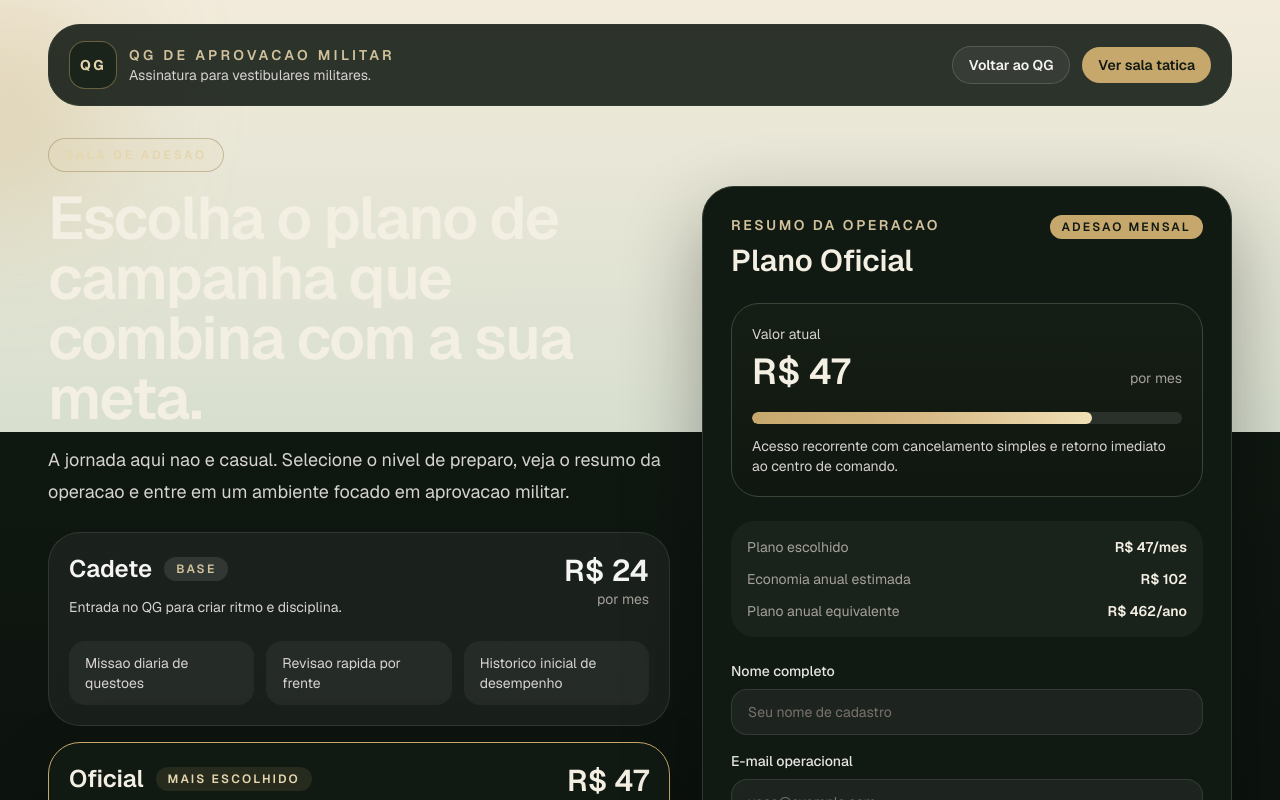
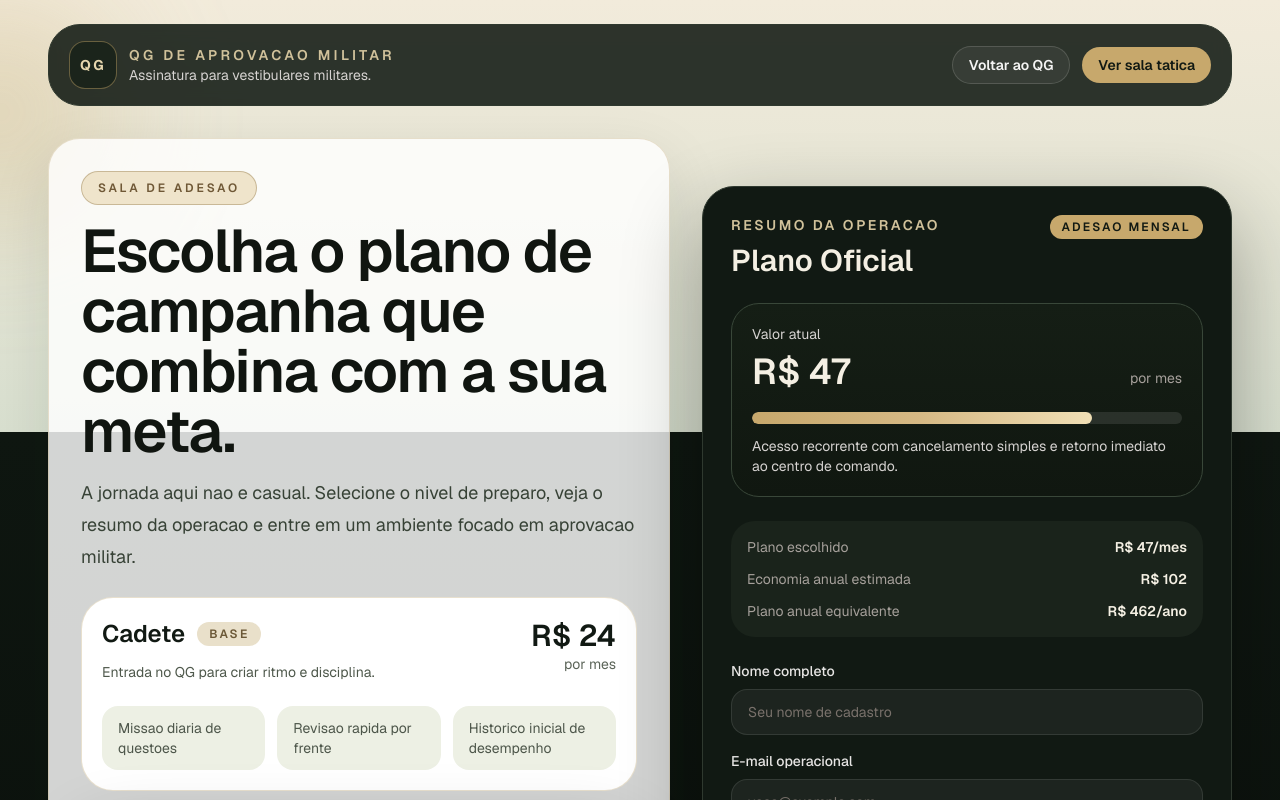
Before and after one commit to gabrielphillipy/Quiz-App, a Next.js app: page /assinar in a window 1280 px wide. Shown: the top 800 px of the page. Built offline with nearby package versions, Linux system fonts and the light colour scheme.

Commit message:
Arrumar cor do texto da tela de assinatura

```diff
--- a/app/assinar/page.tsx
+++ b/app/assinar/page.tsx
@@ -89,15 +89,15 @@ export default function SubscribePage() {
           </header>
 
           <div className="mt-8 grid gap-8 lg:grid-cols-[1.08fr_0.92fr]">
-            <div className="space-y-6 text-[#101510] lg:text-stone-100">
+            <div className="space-y-6 rounded-[2rem] border border-[#cdbb93]/45 bg-white/82 p-6 text-[#101510] shadow-[0_20px_60px_rgba(17,25,19,0.1)] sm:p-8">
               <div className="space-y-4">
-                <span className="inline-flex rounded-full border border-[#907548]/40 bg-white/75 px-4 py-2 text-xs font-semibold uppercase tracking-[0.24em] text-[#6f5836] lg:bg-[#e6d6ae]/12 lg:text-[#e6d6ae]">
+                <span className="inline-flex rounded-full border border-[#907548]/40 bg-[#efe4cb] px-4 py-2 text-xs font-semibold uppercase tracking-[0.24em] text-[#6f5836]">
                   Sala de adesao
                 </span>
-                <h1 className="max-w-3xl text-5xl font-semibold tracking-tight sm:text-6xl lg:text-[#f4efe3]">
+                <h1 className="max-w-3xl text-5xl font-semibold tracking-tight text-[#101510] sm:text-6xl">
                   Escolha o plano de campanha que combina com a sua meta.
                 </h1>
-                <p className="max-w-2xl text-lg leading-8 text-[#374236] lg:text-stone-300">
+                <p className="max-w-2xl text-lg leading-8 text-[#374236]">
                   A jornada aqui nao e casual. Selecione o nivel de preparo,
                   veja o resumo da operacao e entre em um ambiente focado em
                   aprovacao militar.
@@ -116,7 +116,7 @@ export default function SubscribePage() {
                       className={`rounded-[2rem] border p-5 text-left transition ${
                         isActive
                           ? "border-[#c7a86c] bg-[#111913] text-[#f4efe3] shadow-[0_28px_70px_rgba(0,0,0,0.24)]"
-                          : "border-[#cdbb93]/45 bg-white/80 text-[#111913] hover:border-[#7f6a46] lg:border-white/10 lg:bg-white/5 lg:text-stone-100"
+                          : "border-[#cdbb93]/45 bg-white text-[#111913] hover:border-[#7f6a46]"
                       }`}
                     >
                       <div className="flex flex-col gap-4 sm:flex-row sm:items-start sm:justify-between">
@@ -129,7 +129,7 @@ export default function SubscribePage() {
                               className={`rounded-full px-3 py-1 text-xs font-semibold uppercase tracking-[0.18em] ${
                                 isActive
                                   ? "bg-[#c7a86c]/12 text-[#e6d6ae]"
-                                  : "bg-[#e9e0ca] text-[#6b5837] lg:bg-white/10 lg:text-[#d1c29b]"
+                                  : "bg-[#e9e0ca] text-[#6b5837]"
                               }`}
                             >
                               {item.badge}
@@ -139,7 +139,7 @@ export default function SubscribePage() {
                             className={`mt-2 text-sm leading-7 ${
                               isActive
                                 ? "text-stone-300"
-                                : "text-[#4e584b] lg:text-stone-300"
+                                : "text-[#4e584b]"
                             }`}
                           >
                             {item.description}
@@ -154,7 +154,7 @@ export default function SubscribePage() {
                             className={`text-sm ${
                               isActive
                                 ? "text-stone-400"
-                                : "text-[#5b6458] lg:text-stone-400"
+                                : "text-[#5b6458]"
                             }`}
                           >
                             por mes
@@ -169,7 +169,7 @@ export default function SubscribePage() {
                             className={`rounded-2xl px-4 py-3 text-sm ${
                               isActive
                                 ? "bg-white/6 text-stone-200"
-                                : "bg-[#edf0e4] text-[#4d564a] lg:bg-white/5 lg:text-stone-300"
+                                : "bg-[#edf0e4] text-[#4d564a]"
                             }`}
                           >
                             {benefit}
```
